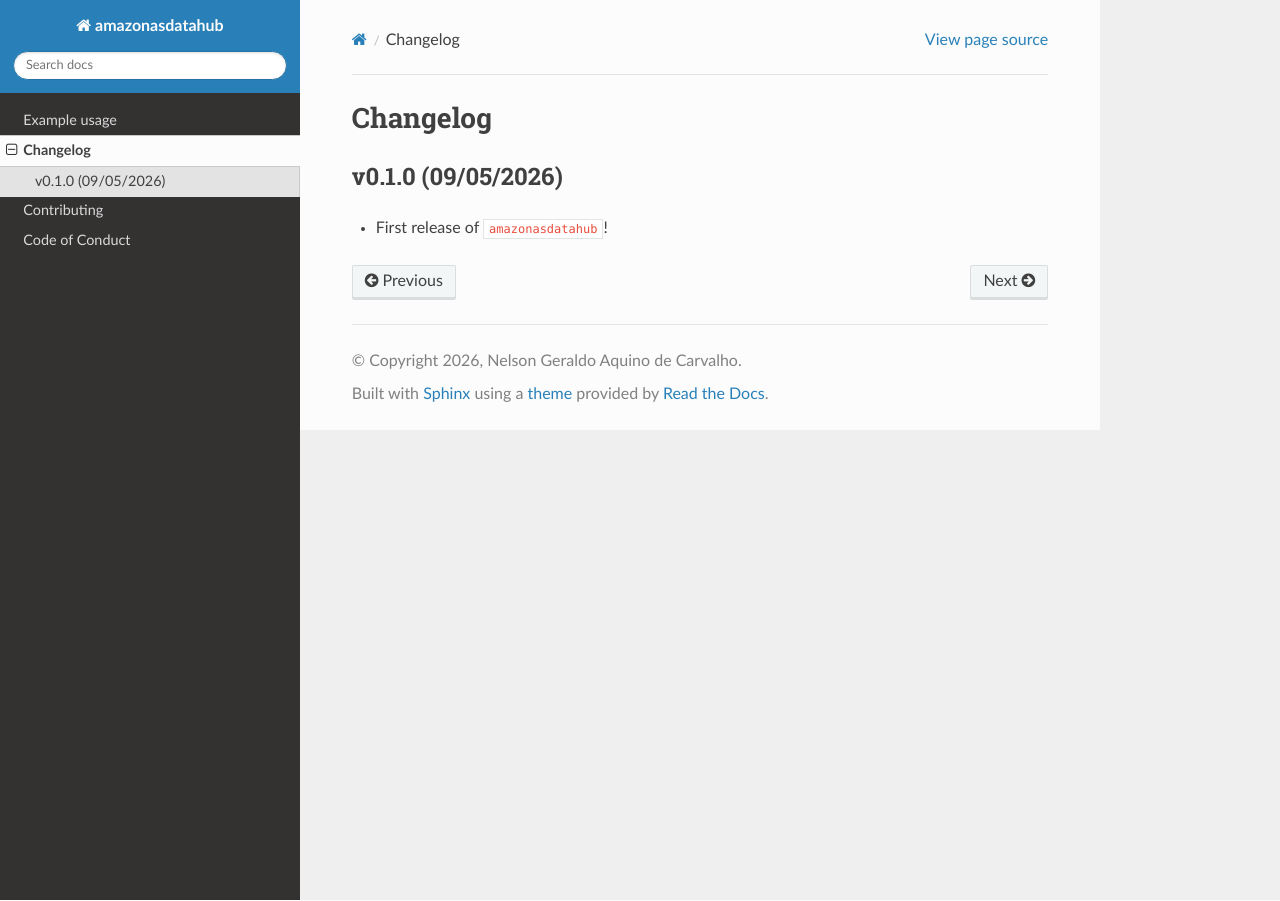
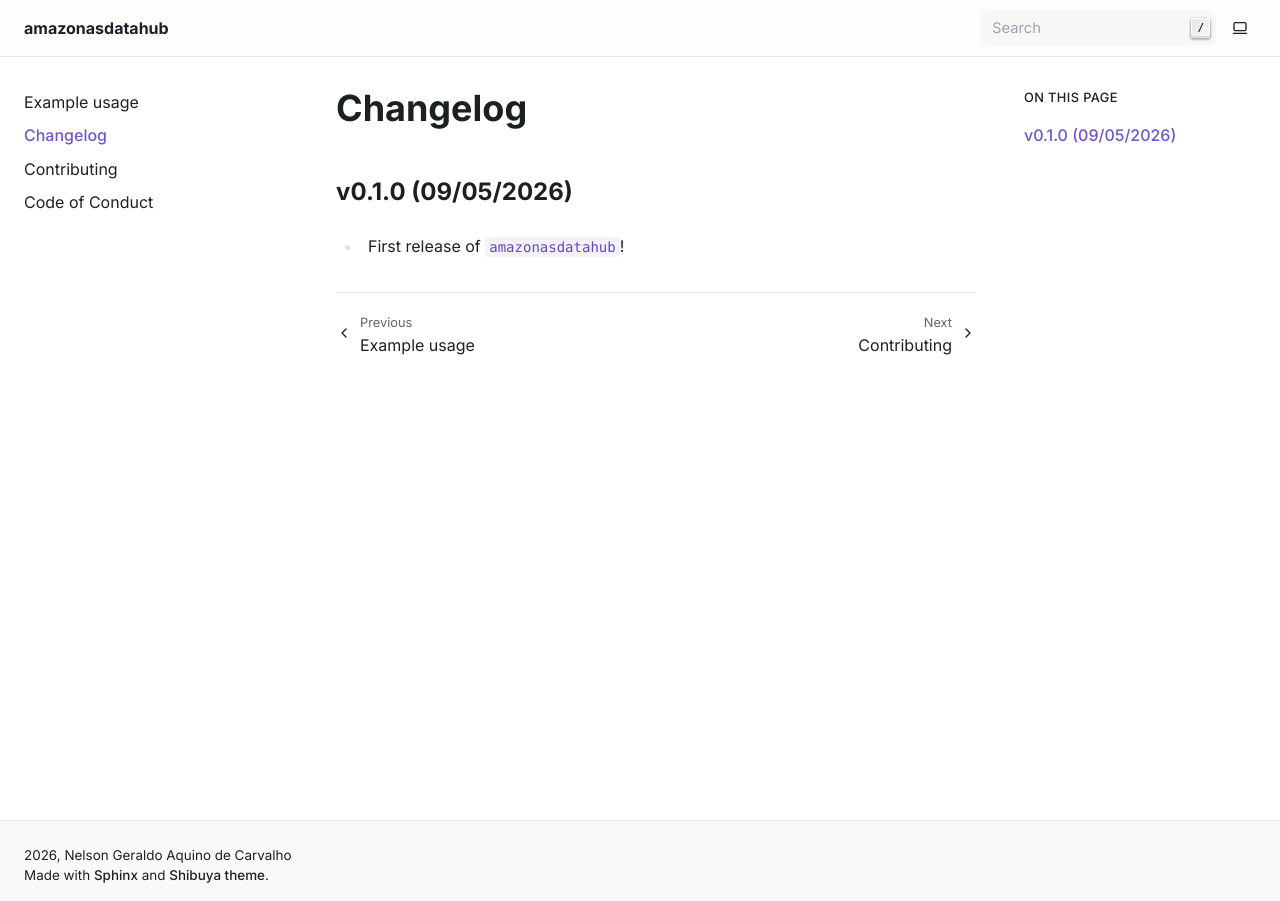
Before and after one commit to onelsoncarvalho/amazonasdatahubpy, a Sphinx documentation site: the page built from docs/changelog.md, in a window 1280 px wide. Built offline with Sphinx 7.4.7, drawn with Linux system fonts in a browser that asks for light colours; pages that are not in the unit, such as notebooks, are missing from menus.

Commit message:
fix(/docs): shibuya theme added to conf.py

```diff
--- a/docs/conf.py
+++ b/docs/conf.py
@@ -33,4 +33,4 @@ exclude_patterns = ["_build", "Thumbs.db", ".DS_Store"]
 # The theme to use for HTML and HTML Help pages.  See the documentation for
 # a list of builtin themes.
 #
-html_theme = "sphinx_rtd_theme"
+html_theme = "shibuya"
```
